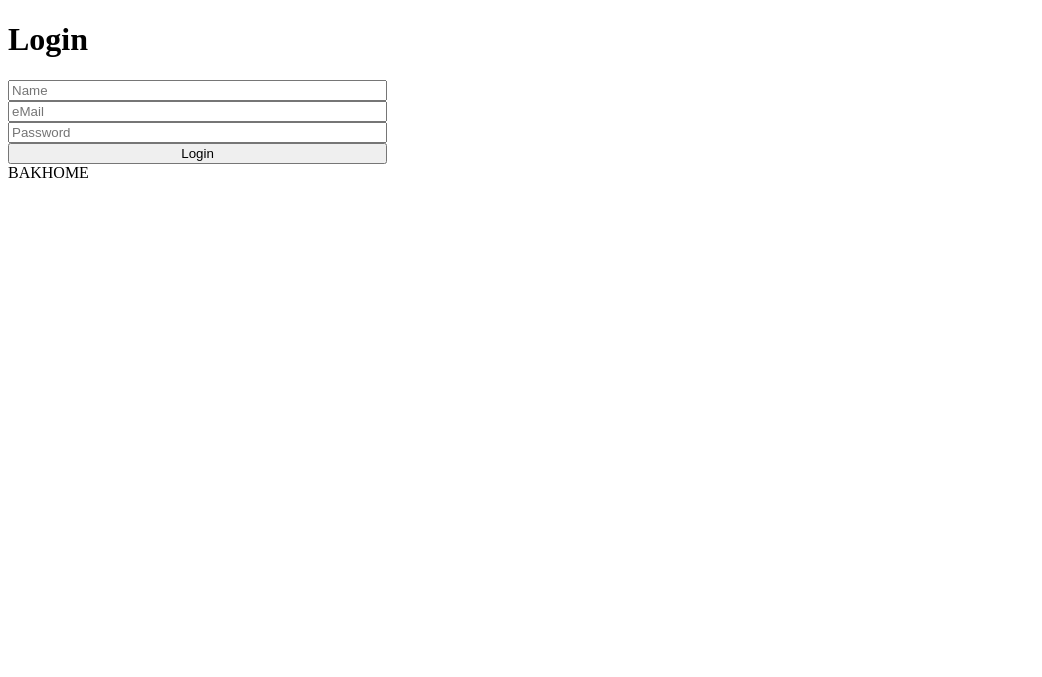
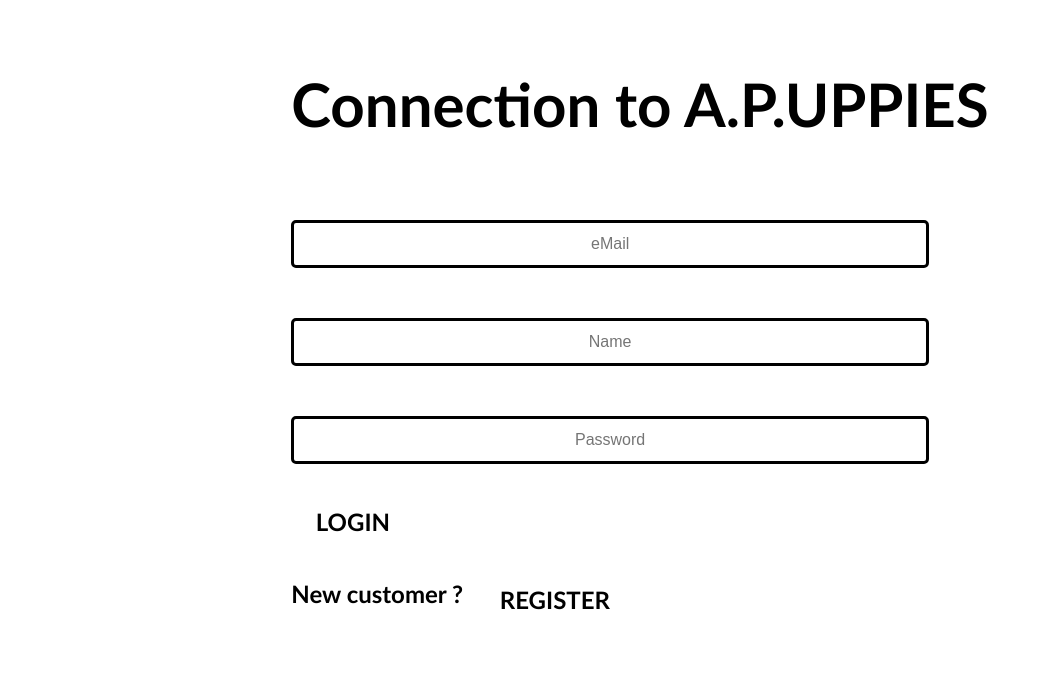
Before and after one commit to cleophass/petshop, a PHP site: page /login.php in a window 1280 px wide. Shown: the top 677 px of the page, without its empty margins (0-1042 px from the left). Run offline with PHP 8.4, Linux system fonts and the light colour scheme.

Commit message:
modif page login

```diff
--- a/index.php
+++ b/index.php
@@ -15,7 +15,7 @@
     <a href="test-con.php">lien vers test co</a>
     <a href="registration.php">lien vers reg</a>
     <!-- a href -->
-    <a href="connection.php">connection</a>
+    <a href="login.php">connection</a>
 
     <a href="buy.php">lien vers buy</a>
 
--- a/login.php
+++ b/login.php
@@ -6,7 +6,7 @@
     <meta http-equiv="X-UA-Compatible" content="IE=edge">
     <meta name="viewport" content="width=device-width, initial-scale=1.0">
 
-    <link rel="stylesheet" href="styles/index.css">
+    <link rel="stylesheet" href="styles/connection.css">
     <title>Document</title>
 </head>
 
@@ -15,14 +15,38 @@ require_once 'db.php';
 ?>
 
 <body>
-    <h1>Login</h1>
-    <form action="login.php" method="post" style="display: flex; flex-direction: column; width: 30%">
-        <input type="text" name="name" placeholder="Name">
-        <input type="text" name="mail" placeholder="eMail">
-        <input type="text" name="password" placeholder="Password">
 
-        <input type="submit" name="submit" value="Login">
+<div class="container">
+<div class="fixed">
+        <h2 class="q">Connection to A.P.UPPIES</h2>
+
+    <form class="bonus" action="login.php" method="post" style="display: flex; flex-direction: column; width: 30%;">
+    <div  class="form_group">
+
+
+        <input  class ="input" type="text" name="mail" placeholder="eMail">
+    </div>
+    <div  class="form_group">
+    <input class="input" type="text" name="name" placeholder="Name">
+    </div>
+    <div class="form_group">
+    <input class ="input" type="text" name="password" placeholder="Password">
+    </div>
+
+
+
+
     </form>
+    <input class ="border moved2 unset" type="submit" name="submit" value="Login">
+
+<!--
+    <a class="border moved2" name="submit" value="Login"  href="login.php">Login</a> -->
+<div class="line">
+        <h2 class="customer">New customer ?</h2>
+        <a class ="border moved" href="registration.php">Register</a>
+</div>
+
+
     <?php
     if (isset($_POST['submit'])) {
         $mail = $_POST['mail'];
@@ -43,7 +67,6 @@ require_once 'db.php';
         }
     }
     ?>
-    <a href="index.html">BAKHOME</a>
 </body>
 
 </html>
--- /dev/null
+++ b/styles/connection.css
@@ -0,0 +1,160 @@
+/* class title */
+.unset{
+
+    all:unset;
+}
+
+.title {
+    font-family: "Trebuchet MS", Arial, Helvetica, sans-serif;
+    font-size: 40px;
+    font-weight: bold;
+    color: #6d6262;
+    padding: 10px;
+    /* centrer au milieu de la page
+     */
+    text-align: center;
+
+}
+
+
+.container{
+
+    padding-top: 10px;
+    font-family: 'Trebuchet MS', 'Lucida Sans Unicode', 'Lucida Grande', 'Lucida Sans', Arial, sans-serif;
+
+
+
+    /* put the content in the middle */
+    display: flex;
+    /* changer la couleur du texte */
+
+    /* changer la taille du texte */
+    font-size: 40px;
+    /* mettre en majuscule */
+    flex-direction: column;
+
+    align-items: center;
+
+    /* height adaptative*/
+    height: 100%;
+    /* width adaptative*/
+    width: 100%;
+    /* mettre en gras */
+    padding-bottom: 30px;
+
+}
+
+.fixed{
+}
+.form_group{
+    /* element in the middle */
+    width: 100%;
+
+    padding-top:20px ;
+    /* height adaptative*/
+    height: 100%;
+    /* width adaptative*/
+    /* mettre en gras */
+    font-weight: bold;
+    /* mettre en majuscule */
+    text-transform: uppercase;
+    /* changer la couleur du texte */
+
+    padding-bottom: 20px;
+}
+
+
+.input{
+
+
+    width: 300%;
+    height: 40px;
+    border: 3px solid #ccc;
+    border-radius: 5px;
+    font-size: 1rem;
+    outline: none;
+    /* border white */
+    border-color: rgb(0, 0, 0);
+    /* background color */
+    /* text en blanc */
+    /* déplacer le texte a droite */
+    text-align: center;
+
+    /* mettre en majuscule */
+    /* mettre en gras */
+    /* mettre en gras */
+
+
+}
+
+/* inputhover */
+.input:hover{
+    border-color: #33ffff;
+    /* background color */
+    background-color: #dadada;
+}
+
+
+.moved{
+    /* put in the middle */
+
+
+    display: flex;
+    justify-content: center;
+
+}
+
+.border{
+    text-decoration: none;
+    text-transform: uppercase;
+    /* mettre les elements en colonne */
+    display: block;
+    /* agrandir la taille du bouton */
+    padding-top: 2%;
+    padding-bottom: 2%;
+
+    font-family: "Trebuchet MS", Arial, Helvetica, sans-serif;
+
+    color: #000000;
+    font-size: 100%;
+
+
+    font-weight: bold;
+    /* padding: 0.5rem 1.0rem; */
+    border-radius :30px;
+    text-align: center;
+    /* reduire la largeur du bouton */
+    display: block;
+    justify-content: center;
+
+
+    scale:60%;
+}
+
+
+a.border:hover{
+    /*hover button*/
+    color:rgb(109, 109, 109);
+    /* underline */
+    text-decoration: underline;
+    /* underline color */
+    text-decoration-color: #33ffff;
+
+}
+
+.customer{
+    text-align: center;
+    font-size: 60%;
+    padding-bottom: 20px;
+}
+.line{
+    /* put element in line */
+    display: flex;
+    /* mettre les elements en ligne */
+    flex-direction: row;
+
+}
+
+.bonus{
+    align-items:center;
+}
--- a/styles/index.css
+++ b/styles/index.css
@@ -1,4 +1,5 @@
 a {
 	text-decoration: none;
 	color: inherit;
+	font-family: "Trebuchet MS", Arial, Helvetica, sans-serif;
 }
```
Also changed, not shown: connection.php (+20 -32 lines), styles/login.css (deleted, +0 -89 lines).
